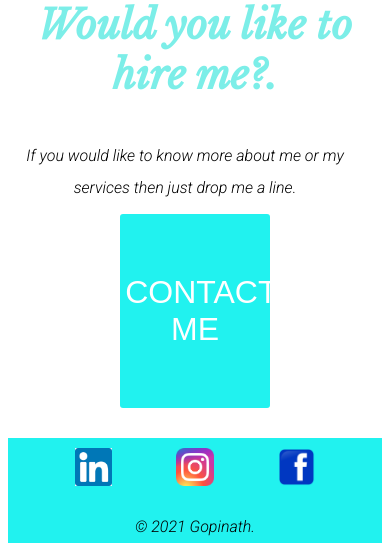
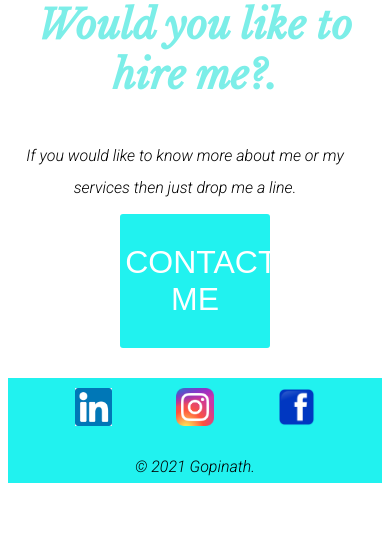
Before and after one commit to GopinathV-1/Blog, a PHP site: page / in a window 390 px wide. Shown: the part 2061-2620 px from the top of the page. After the commit the page ends 2544 px from the top, so only its background shows below. Run offline with PHP 8.4, Linux system fonts and the light colour scheme.

Commit message:
Update style.css

```diff
--- a/CSS/style.css
+++ b/CSS/style.css
@@ -170,8 +170,8 @@ button:hover{
   }
   button{
     width: 40%;
-    border: 50px 10px;
-    padding: 60px 5px;
+    border: 25px 10px;
+    padding: 30px 5px;
     background-color: #21f2ef;
     border-radius: 3px;
     cursor: pointer;
```
